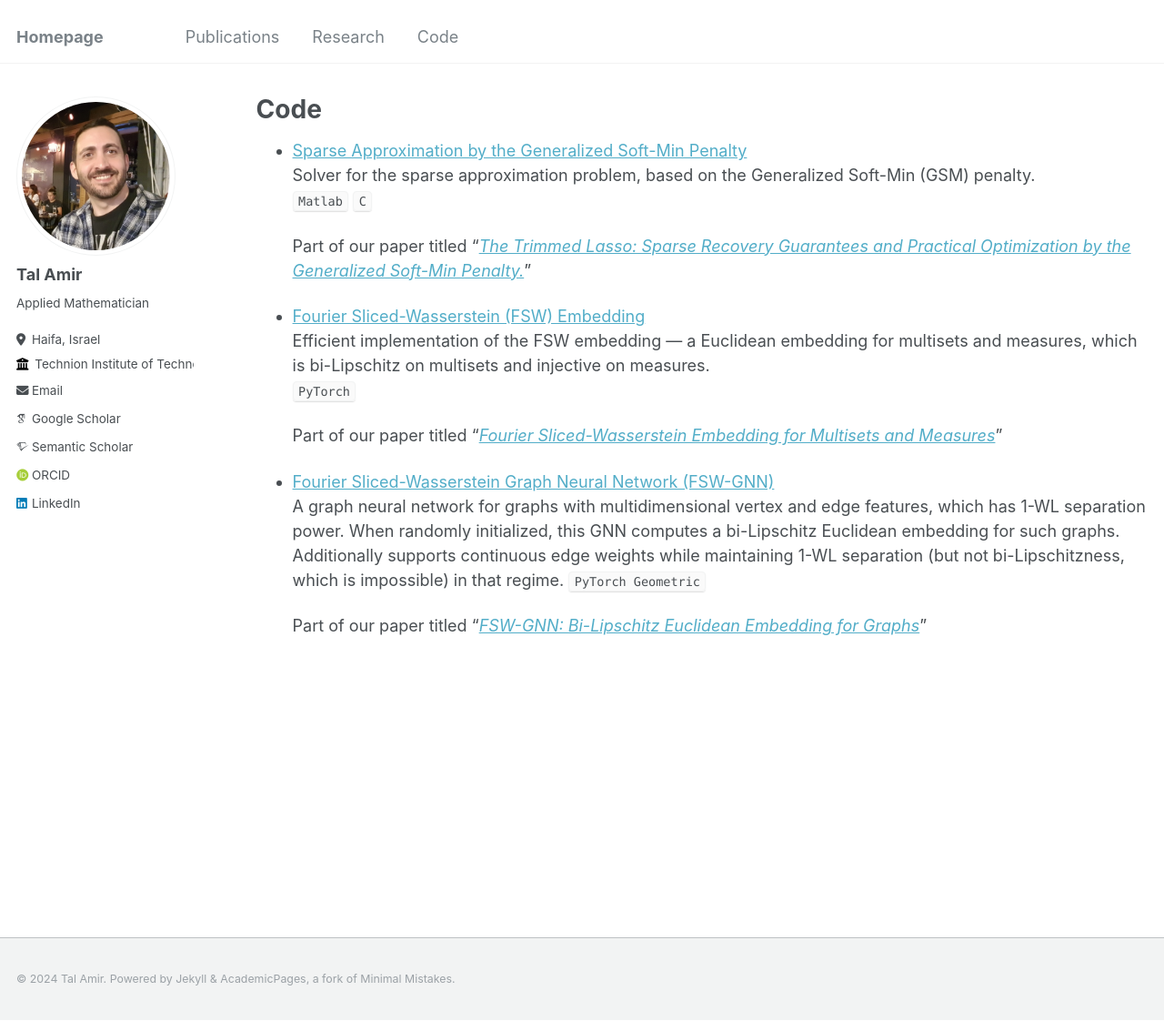
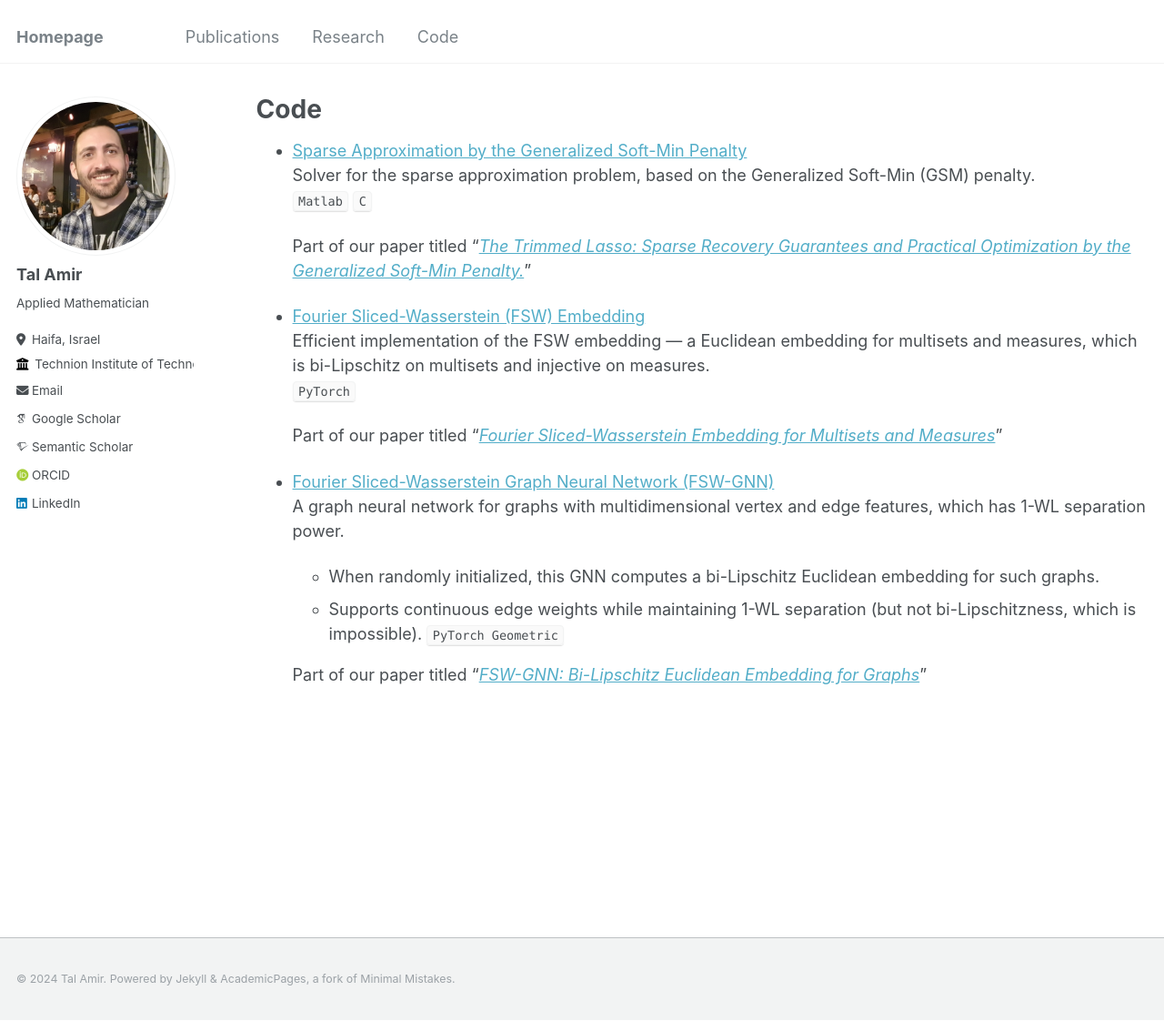
Before and after one commit to tal-amir/tal-amir.github.io, a Jekyll site: the page built from _pages/code.md, in a window 1280 px wide and 1122 px high. Shown: the whole window at 91% size. Built offline with Jekyll 4.4.1, drawn with Linux system fonts in a browser that asks for light colours; some web fonts are replaced.

Commit message:
Update code.md

```diff
--- a/_pages/code.md
+++ b/_pages/code.md
@@ -21,8 +21,8 @@ author_profile: true
 
 - [Fourier Sliced-Wasserstein Graph Neural Network (FSW-GNN)](https://tal-amir.github.io/soon/)
   A graph neural network for graphs with multidimensional vertex and edge features, which has 1-WL separation power.
-  When randomly initialized, this GNN computes a bi-Lipschitz Euclidean embedding for such graphs.
-  Additionally supports continuous edge weights while maintaining 1-WL separation (but not bi-Lipschitzness, which is impossible) in that regime.
+  - When randomly initialized, this GNN computes a bi-Lipschitz Euclidean embedding for such graphs.
+  - Supports continuous edge weights while maintaining 1-WL separation (but not bi-Lipschitzness, which is impossible).
   `PyTorch Geometric`
 
   Part of our paper titled "[*FSW-GNN: Bi-Lipschitz Euclidean Embedding for Graphs*](https://tal-amir.github.io/soon/)"
```
